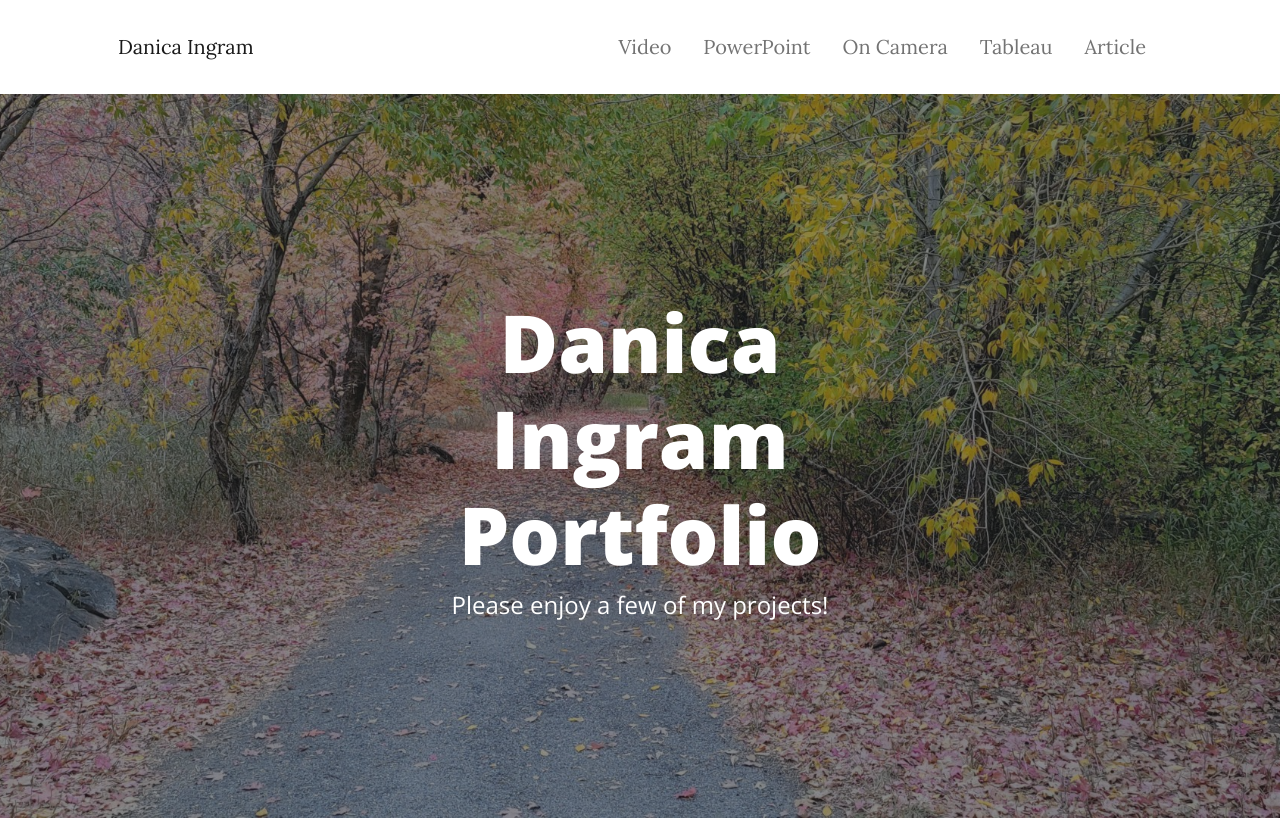
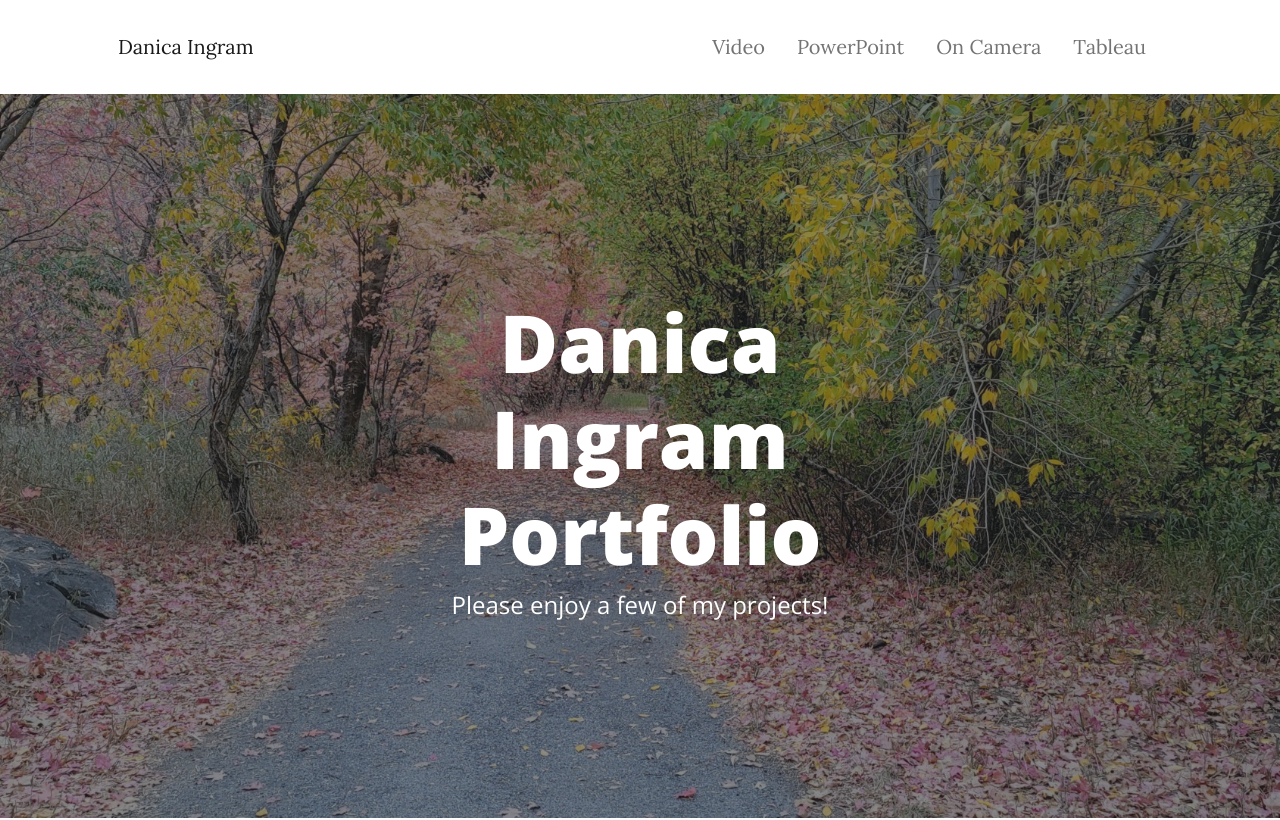
Before and after one commit to danicaingram/Portfolio, a plain HTML site: page index.html in a window 1280 px wide. Shown: the top 820 px of the page. Drawn offline with nearby package versions, Linux system fonts and the light colour scheme; a script that the page names is missing.

Commit message:
Update index.html

```diff
--- a/index.html
+++ b/index.html
@@ -31,7 +31,6 @@
                         <li class="nav-item"><a class="nav-link px-lg-3 py-3 py-lg-4" href="#Walmart">PowerPoint</a></li>
                         <li class="nav-item"><a class="nav-link px-lg-3 py-3 py-lg-4" href="#Atilast">On Camera</a></li>
                         <li class="nav-item"><a class="nav-link px-lg-3 py-3 py-lg-4" href="#Tableau">Tableau</a></li>
-                        <li class="nav-item"><a class="nav-link px-lg-3 py-3 py-lg-4" href="#Article">Article</a></li>
                     </ul>
                 </div>
             </div>
```
